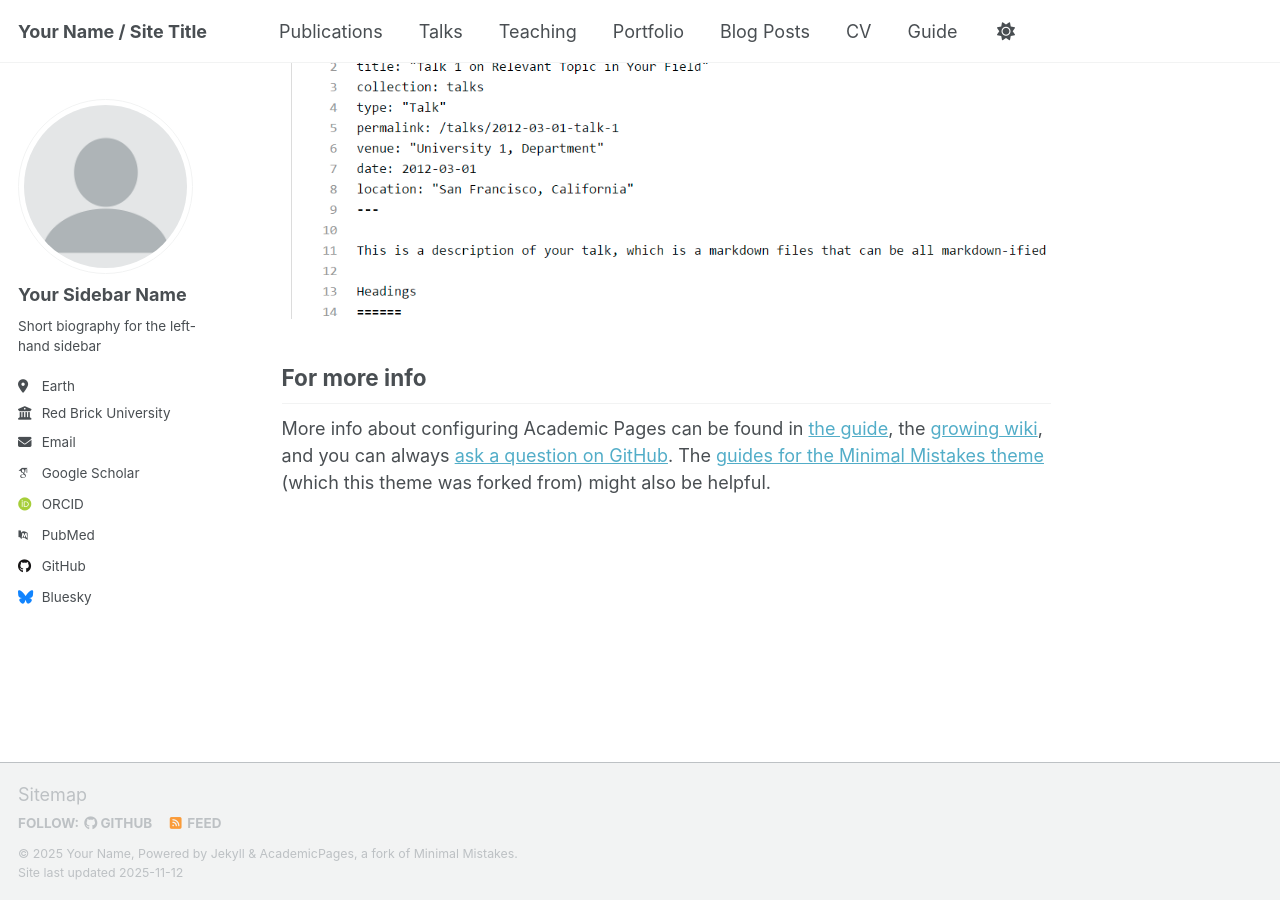
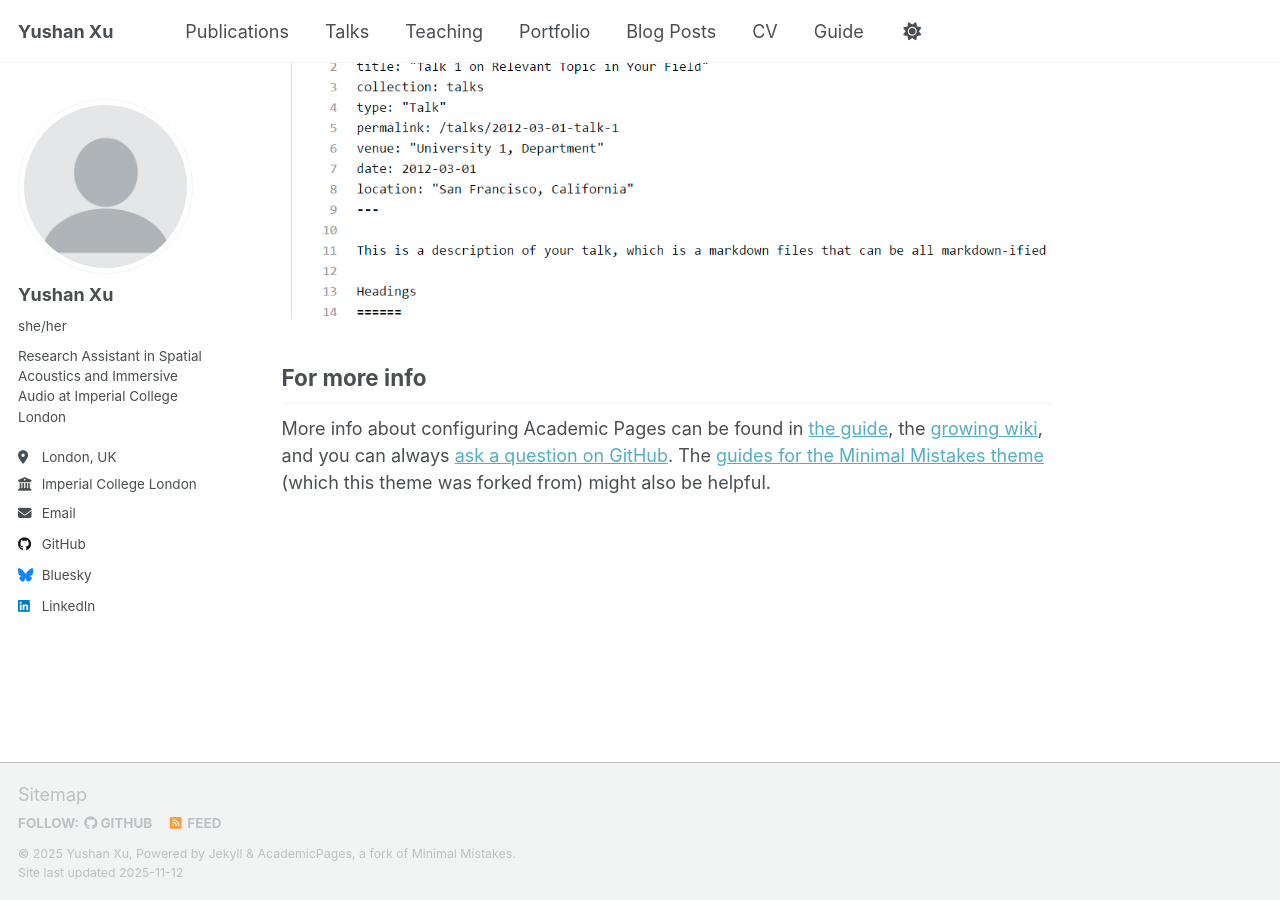
Before and after one commit to Yushan-Xu/Yushan-Xu.github.io, a Jekyll site: the page built from _pages/about.md, in a window 1280 px wide and 900 px high, scrolled down 2880 px. Built offline with Jekyll 4.4.1, drawn with Linux system fonts in a browser that asks for light colours; some web fonts are replaced; a script that is not in the unit is left out.

Commit message:
Update _config.yml
个人信息

```diff
--- a/_config.yml
+++ b/_config.yml
@@ -9,9 +9,9 @@
 # Basic Site Settings
 locale                   : "en-US"
 site_theme               : "default" # Currently available options are "default", "air"
-title                    : "Your Name / Site Title"
+title                    : "Yushan Xu"
 title_separator          : "-"
-name                     : &name "Your Name"
+name                     : &name "Yushan Xu"
 description              : &description "Your Name's academic portfolio"   # Update this with a general description of your site, this is the default if not overridden by a page
 url                      : https://academicpages.github.io # The base hostname & protocol for your site e.g. "https://[your GitHub username].github.io",
                                                            # or if you already have some other page hosted on Github then use "https://[your GitHub username].github.io/[Your Repo Name]"
@@ -24,23 +24,23 @@ repository               : "academicpages/academicpages.github.io"
 author:
   # Biographic information
   avatar           : "profile.png"
-  name             : "Your Sidebar Name"
-  pronouns         : # example: "she/her"
-  bio              : "Short biography for the left-hand sidebar"
-  location         : "Earth"
-  employer         : "Red Brick University"
+  name             : "Yushan Xu"
+  pronouns         : "she/her"
+  bio              : "Research Assistant in Spatial Acoustics and Immersive Audio at Imperial College London"
+  location         : "London, UK"
+  employer         : "Imperial College London"
   uri              : # URL
-  email            : "none@example.org"
+  email            : "yushanxu@outlook.com / yushan.xu@imperial.ac.uk"
 
   # Academic websites
   academia         : # URL
   arxiv            : # URL - Update with the correct link to your profile
-  googlescholar    : "https://scholar.google.com/citations?user=PS_CX0AAAAAJ"
+  googlescholar    : # URL
   inspire-hep      : # URL
   impactstory      : # URL
-  orcid            : "https://orcid.org/yourorcidurl"
+  orcid            : # URL
   semantic         : # URL
-  pubmed           : "https://www.ncbi.nlm.nih.gov/pubmed/?term=john+snow"
+  pubmed           : # URL
   researchgate     : # URL
   scopus           : # URL
 
@@ -48,7 +48,7 @@ author:
   bitbucket        : # Username - Update with your username on the site
   codepen          : # Username
   dribbble         : # Username
-  github           : "academicpages"
+  github           : "Yushan-Xu"
   kaggle           : # Username
   stackoverflow    : # User number or user number and name (i.e., use "1" or "1/jeff-atwood")
 
@@ -63,7 +63,7 @@ author:
   keybase          : # Username
   instagram        : # Username
   lastfm           : # Username
-  linkedin         : # Username
+  linkedin         : "Yushan Xu"
   mastodon         : # URL
   medium           : # URL
   pinterest        : # Username
```
